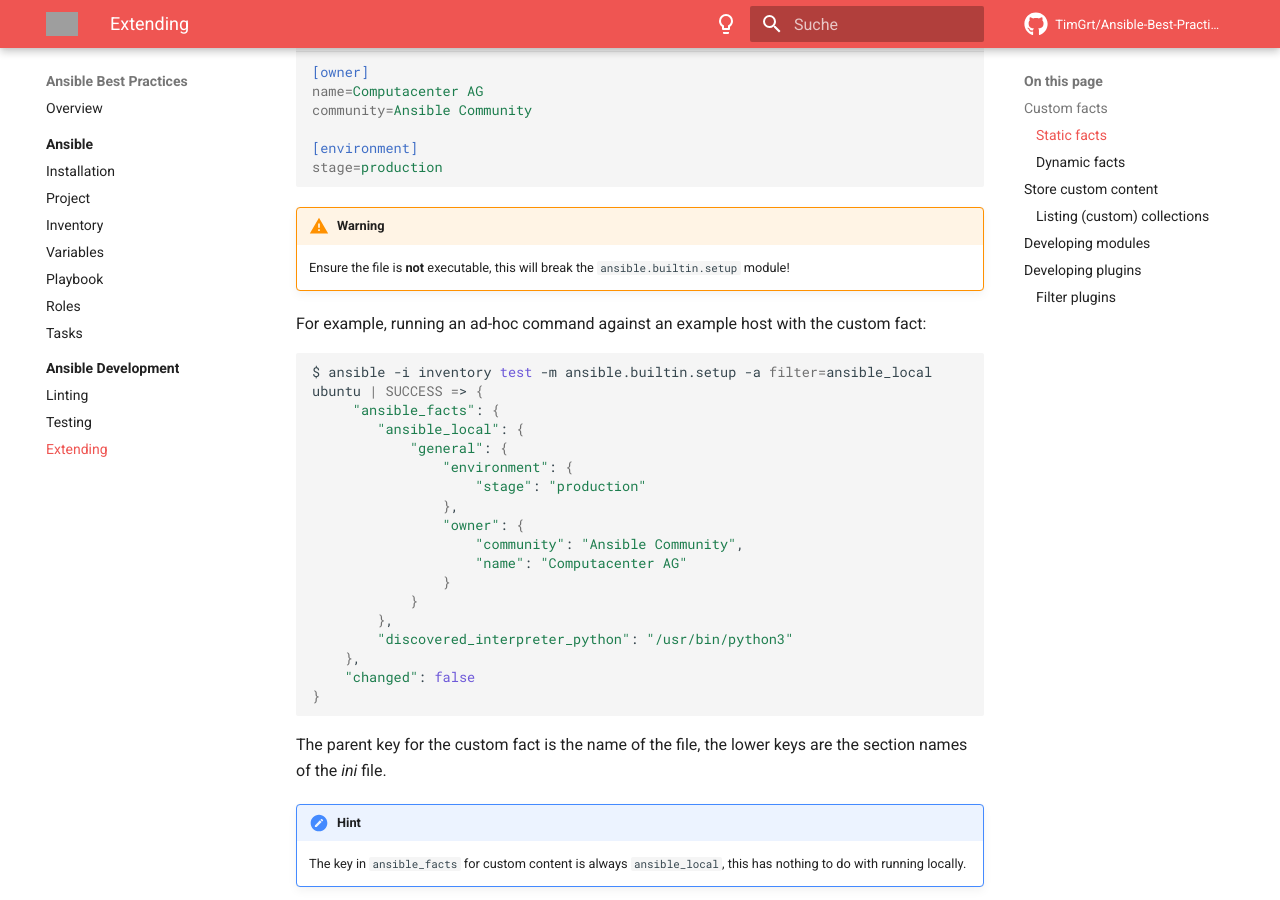
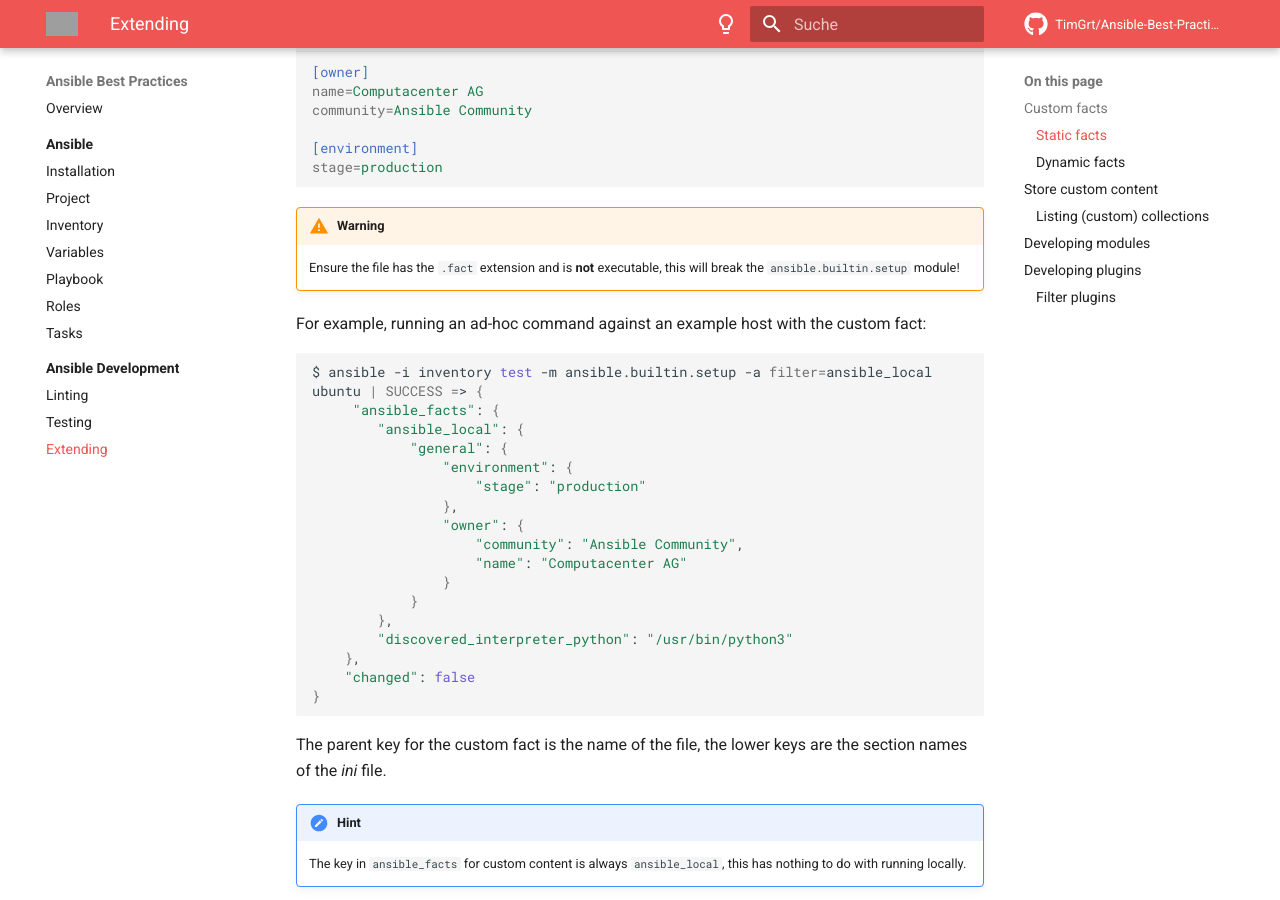
Before and after one commit to TimGrt/Ansible-Best-Practices, an MkDocs documentation site: the page built from docs/development/extending.md, in a window 1280 px wide and 900 px high, scrolled down 681 px. Built offline with MkDocs 1.6.1 and Material for MkDocs 9.7.7, drawn with Linux system fonts in a browser that asks for light colours; comment, search, counter and statistics services are not loaded; grey boxes are pictures that could not be loaded.

Commit message:
Added warning for file extension of static facts.

````diff
--- a/docs/development/extending.md
+++ b/docs/development/extending.md
@@ -22,7 +22,7 @@ stage=production
 ```
 
 !!! warning
-    Ensure the file is **not** executable, this will break the `ansible.builtin.setup` module!
+    Ensure the file has the `.fact` extension and is **not** executable, this will break the `ansible.builtin.setup` module!
 
 For example, running an ad-hoc command against an example host with the custom fact:
 
````
